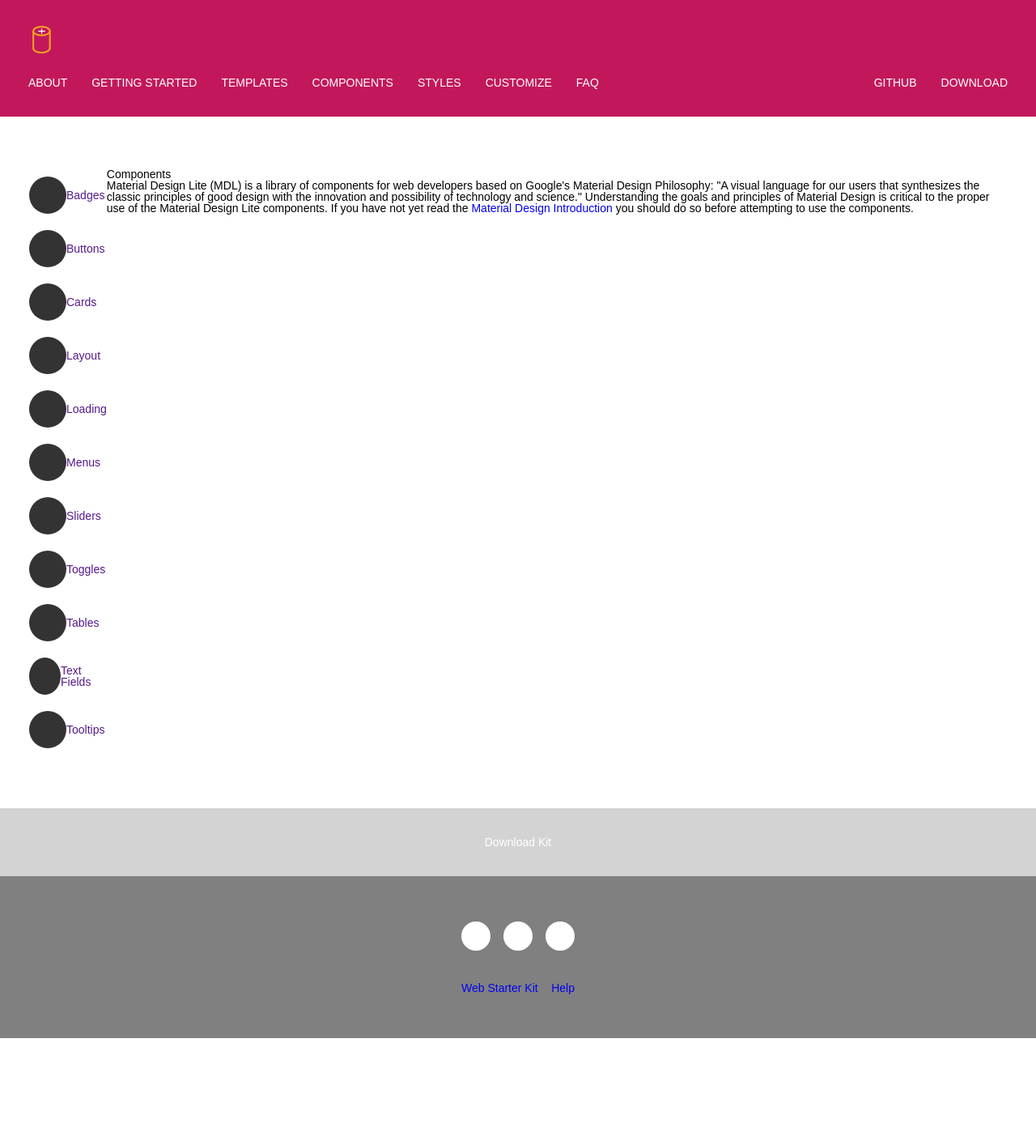
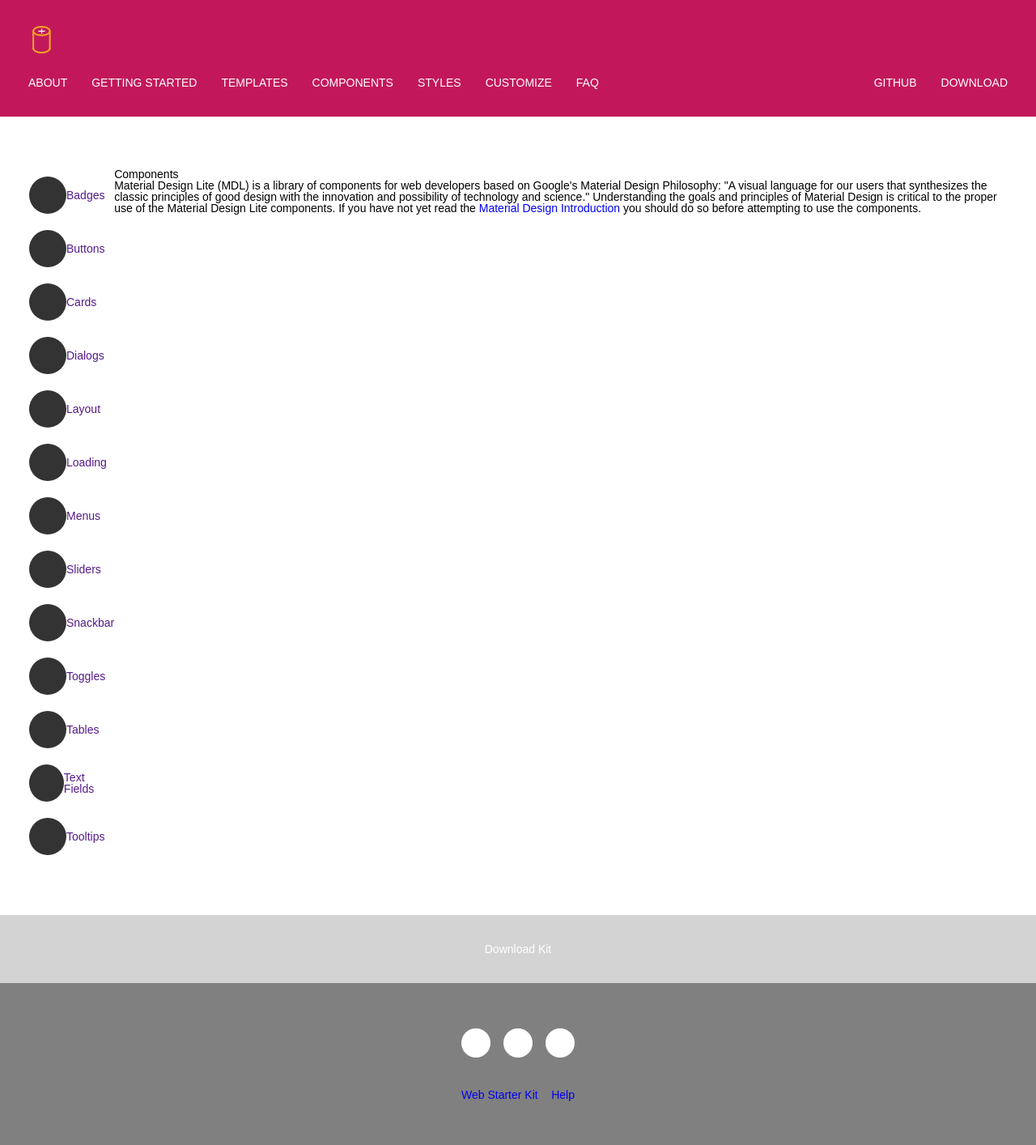
Before and after one commit to youngkang-design/trace-websites, a Jekyll site: the page built from index.html, in a window 1280 px wide. Shown: the whole page at 81% size. Built offline with Jekyll 4.4.1, drawn with Linux system fonts in a browser that asks for light colours; before the commit the page ends 1282 px from its top, so only the background shows below that.

Commit message:
Add classes for side nav and put more category of nav items.

```diff
--- a/_layouts/default.html
+++ b/_layouts/default.html
@@ -34,47 +34,55 @@
     <div class="main-layout">
       <aside class="side-nav">
         <a class="side-nav-item" href="">
-          <div class="side-nav-icons"></div>
+          <div class="side-nav-icons comp-badges"></div>
           <div class="side-nav-name">Badges</div>
         </a>
         <a class="side-nav-item" href="">
-          <div class="side-nav-icons"></div>
+          <div class="side-nav-icons comp-buttons"></div>
           <div class="side-nav-name">Buttons</div>
         </a>
         <a class="side-nav-item" href="">
-          <div class="side-nav-icons"></div>
+          <div class="side-nav-icons comp-cards"></div>
           <div class="side-nav-name">Cards</div>
         </a>
         <a class="side-nav-item" href="">
-          <div class="side-nav-icons"></div>
+          <div class="side-nav-icons comp-dialogs"></div>
+          <div class="side-nav-name">Dialogs</div>
+        </a>
+        <a class="side-nav-item" href="">
+          <div class="side-nav-icons comp-layout"></div>
           <div class="side-nav-name">Layout</div>
         </a>
         <a class="side-nav-item" href="">
-          <div class="side-nav-icons"></div>
+          <div class="side-nav-icons comp-loading"></div>
           <div class="side-nav-name">Loading</div>
         </a>
         <a class="side-nav-item" href="">
-          <div class="side-nav-icons"></div>
+          <div class="side-nav-icons comp-menus"></div>
           <div class="side-nav-name">Menus</div>
         </a>
         <a class="side-nav-item" href="">
-          <div class="side-nav-icons"></div>
+          <div class="side-nav-icons comp-sliders"></div>
           <div class="side-nav-name">Sliders</div>
         </a>
         <a class="side-nav-item" href="">
-          <div class="side-nav-icons"></div>
+          <div class="side-nav-icons comp-snackbar"></div>
+          <div class="side-nav-name">Snackbar</div>
+        </a>
+        <a class="side-nav-item" href="">
+          <div class="side-nav-icons comp-toggles"></div>
           <div class="side-nav-name">Toggles</div>
         </a>
         <a class="side-nav-item" href="">
-          <div class="side-nav-icons"></div>
+          <div class="side-nav-icons comp-tables"></div>
           <div class="side-nav-name">Tables</div>
         </a>
         <a class="side-nav-item" href="">
-          <div class="side-nav-icons"></div>
+          <div class="side-nav-icons comp-textfields"></div>
           <div class="side-nav-name">Text Fields</div>
         </a>
         <a class="side-nav-item" href="">
-          <div class="side-nav-icons"></div>
+          <div class="side-nav-icons comp-tooltips"></div>
           <div class="side-nav-name">Tooltips</div>
         </a>
       </aside>
```
